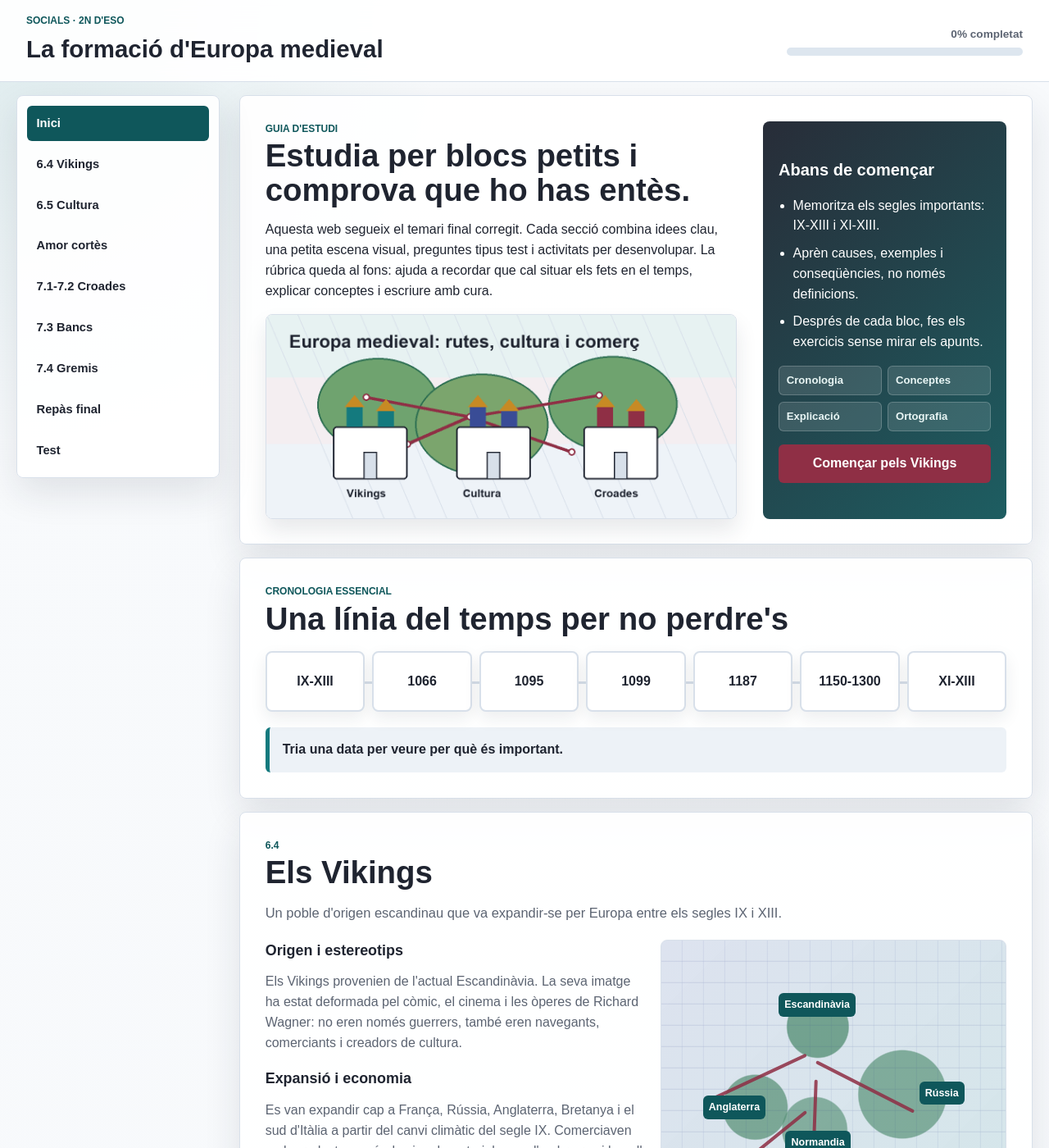
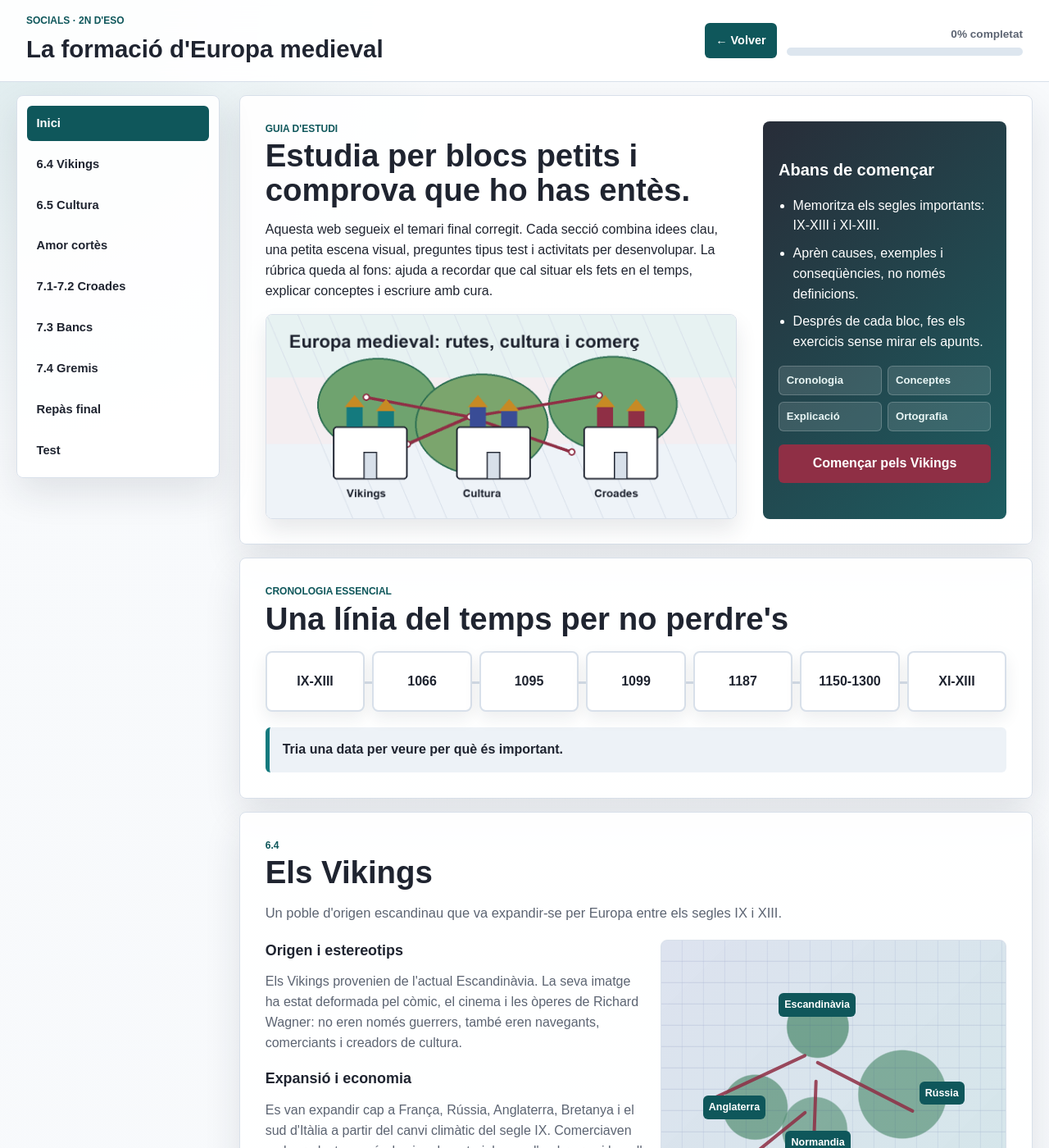
Before and after one commit to oxidoGIT/maths, a Jekyll site: the page temari-medieval/index.html, which Jekyll copies as it is, in a window 1280 px wide and 1400 px high. Shown: the whole window at 82% size. Built offline with Jekyll 4.4.1, drawn with Linux system fonts in a browser that asks for light colours.

Commit message:
Add top return button

```diff
--- a/temari-medieval/index.html
+++ b/temari-medieval/index.html
@@ -4,7 +4,7 @@
     <meta charset="utf-8">
     <meta name="viewport" content="width=device-width, initial-scale=1">
     <title>Temari medieval interactiu</title>
-    <link rel="stylesheet" href="styles.css?v=61-test">
+    <link rel="stylesheet" href="styles.css?v=back-button">
   </head>
   <body>
     <header class="topbar">
@@ -12,9 +12,12 @@
         <p class="eyebrow">Socials · 2n d'ESO</p>
         <h1>La formació d'Europa medieval</h1>
       </div>
-      <div class="progress-shell" aria-label="Progrés de l'estudi">
-        <span id="progressLabel">0% completat</span>
-        <div class="progress-track"><span id="progressBar"></span></div>
+      <div class="topbar-actions">
+        <a class="back-button" href="#inici">← Volver</a>
+        <div class="progress-shell" aria-label="Progrés de l'estudi">
+          <span id="progressLabel">0% completat</span>
+          <div class="progress-track"><span id="progressBar"></span></div>
+        </div>
       </div>
     </header>
 
--- a/temari-medieval/styles.css
+++ b/temari-medieval/styles.css
@@ -62,6 +62,32 @@ button {
   margin: 0;
   font-size: clamp(1.2rem, 2.3vw, 2rem);
   letter-spacing: 0;
+}
+
+.topbar-actions {
+  display: flex;
+  align-items: center;
+  gap: 0.75rem;
+}
+
+.back-button {
+  display: inline-flex;
+  align-items: center;
+  justify-content: center;
+  min-height: 2.45rem;
+  padding: 0.58rem 0.78rem;
+  color: #ffffff;
+  background: var(--teal-dark);
+  border: 1px solid rgba(15, 87, 91, 0.22);
+  border-radius: 6px;
+  font-size: 0.9rem;
+  font-weight: 900;
+  text-decoration: none;
+  white-space: nowrap;
+}
+
+.back-button:hover {
+  background: var(--wine);
 }
 
 .eyebrow {
@@ -1043,6 +1069,11 @@ a:focus-visible {
     flex-direction: column;
   }
 
+  .topbar-actions {
+    align-items: stretch;
+    width: 100%;
+  }
+
   .progress-shell {
     width: 100%;
   }
@@ -1120,6 +1151,15 @@ a:focus-visible {
 }
 
 @media (max-width: 560px) {
+  .topbar-actions {
+    flex-direction: column;
+    gap: 0.55rem;
+  }
+
+  .back-button {
+    width: 100%;
+  }
+
   .layout {
     width: min(100% - 1rem, 1240px);
     margin-top: 0.5rem;
```
